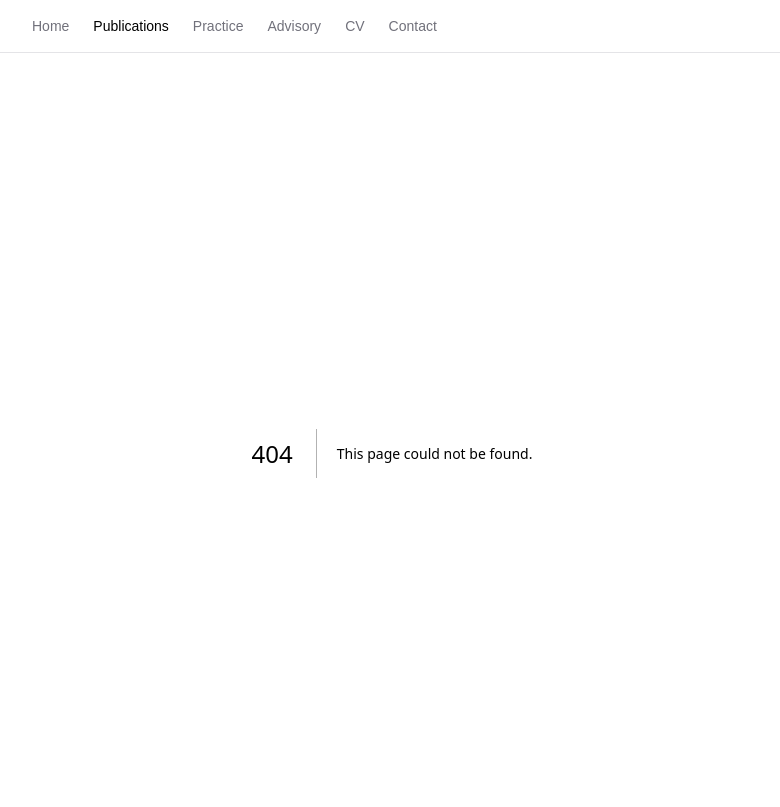
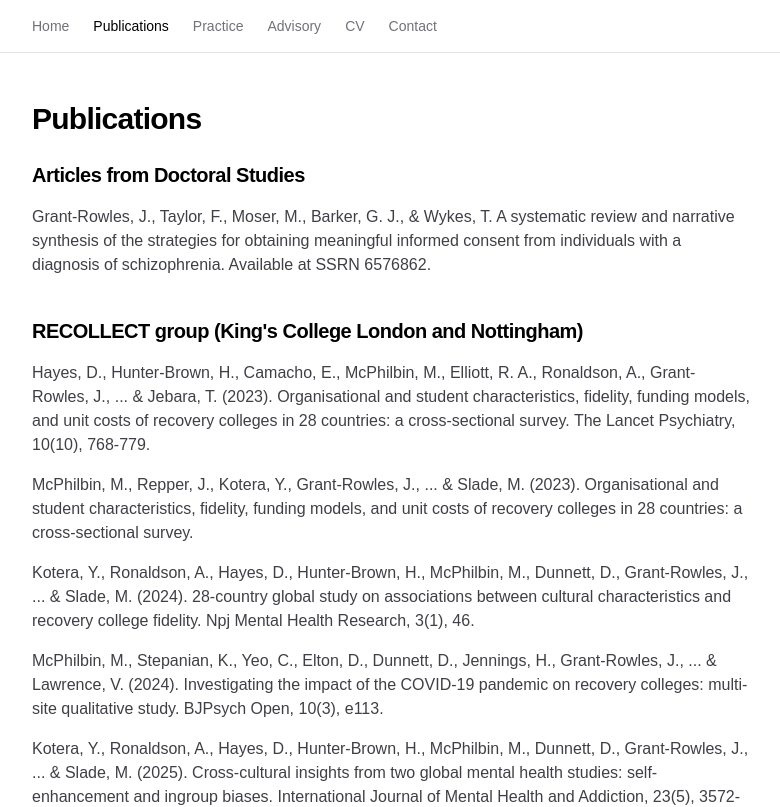
Before and after one commit to Parsa-Pilevar/jason-website, a Next.js app: page /publications in a window 1280 px wide. Before the commit this address had no page. Shown: the top 807 px of the page, without its empty margins (248-1028 px from the left). Built offline with nearby package versions, Linux system fonts and the light colour scheme.

Commit message:
Add Publications page with grouped citation list

```diff
--- /dev/null
+++ b/app/publications/page.tsx
@@ -0,0 +1,17 @@
+import type { Metadata } from "next"
+import { publicationGroups } from "@/lib/content"
+import PublicationGroupList from "@/components/PublicationGroupList"
+
+export const metadata: Metadata = {
+  title: "Publications | Jason Grant-Rowles",
+  description: "Academic publications by Jason Grant-Rowles, grouped by collaboration.",
+}
+
+export default function PublicationsPage() {
+  return (
+    <div className="mx-auto w-full max-w-3xl px-6 py-12">
+      <h1 className="text-3xl font-semibold tracking-tight text-black">Publications</h1>
+      <PublicationGroupList groups={publicationGroups} />
+    </div>
+  )
+}
--- /dev/null
+++ b/components/PublicationGroupList.tsx
@@ -0,0 +1,20 @@
+import { PublicationGroup } from "@/lib/content"
+
+export default function PublicationGroupList({ groups }: { groups: PublicationGroup[] }) {
+  return (
+    <div className="mt-6 flex flex-col gap-10">
+      {groups.map((group) => (
+        <div key={group.heading}>
+          <h2 className="text-xl font-semibold tracking-tight text-black">{group.heading}</h2>
+          <ul className="mt-4 flex flex-col gap-4">
+            {group.publications.map((pub) => (
+              <li key={pub.citation} className="text-zinc-700">
+                {pub.citation}
+              </li>
+            ))}
+          </ul>
+        </div>
+      ))}
+    </div>
+  )
+}
```
